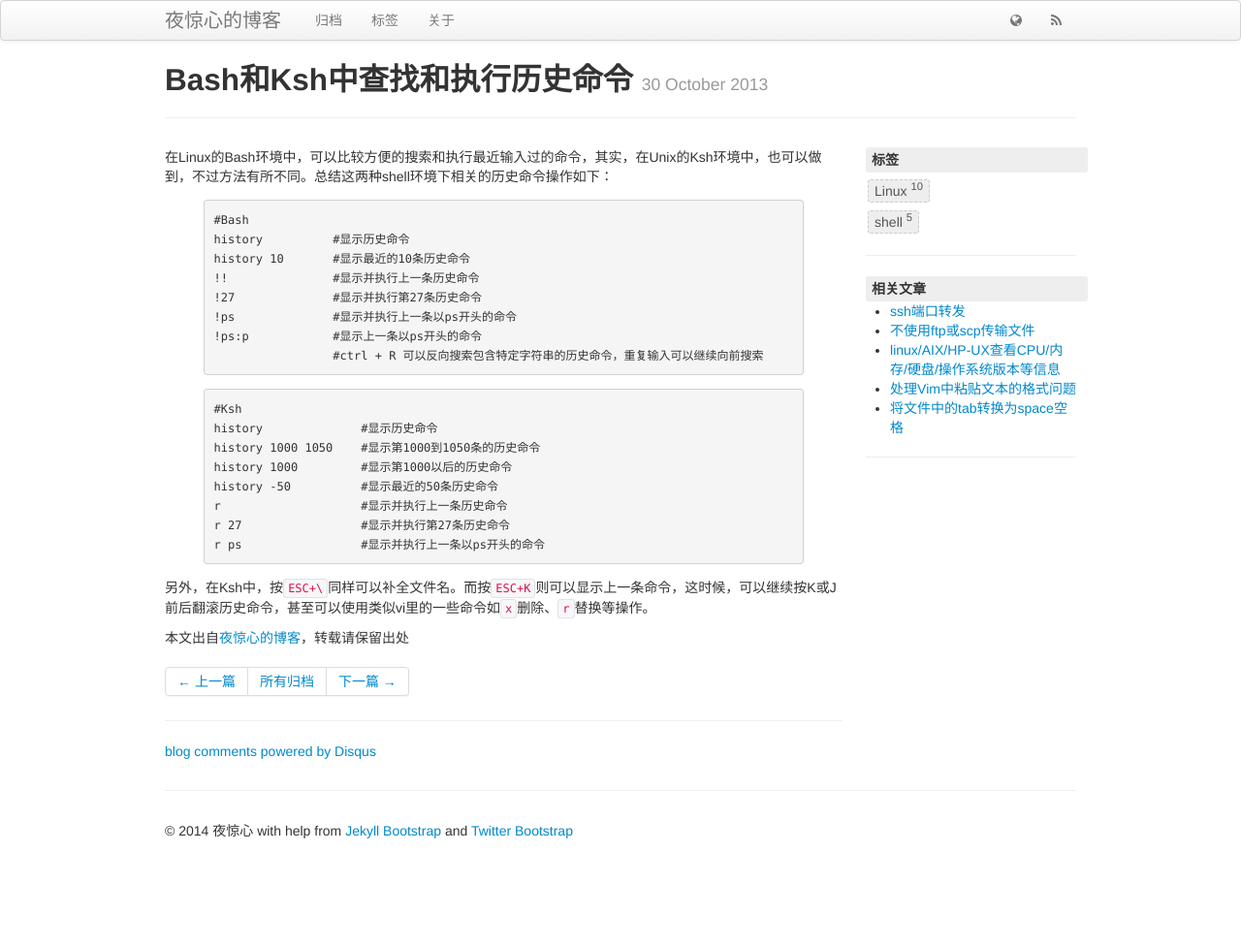
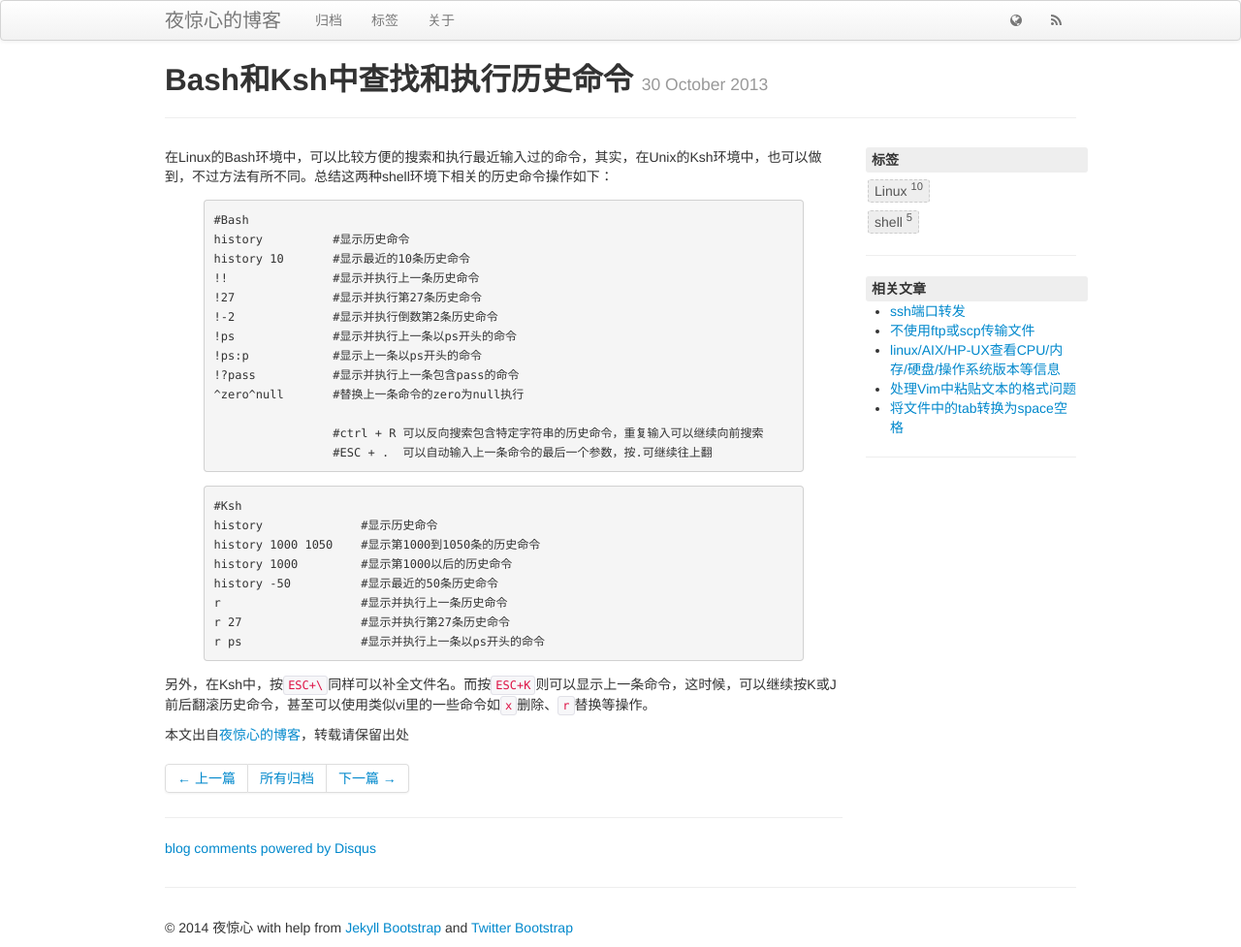
Before and after one commit to yejinxin/yejinxin.github.io, a Jekyll site: the page built from _posts/2013-10-30-history-commands-in-bash-and-ksh.md, in a window 1280 px wide. Shown: the whole page at 97% size. Built offline with Jekyll 4.4.1, drawn with Linux system fonts in a browser that asks for light colours; Markdown is read by kramdown in place of the engine named in the settings; comment, search, counter and statistics services are not loaded; before the commit the page ends 900 px from its top, so only the background shows below that.

Commit message:
Update 2013-10-30-history-commands-in-bash-and-ksh.md

```diff
--- a/_posts/2013-10-30-history-commands-in-bash-and-ksh.md
+++ b/_posts/2013-10-30-history-commands-in-bash-and-ksh.md
@@ -15,9 +15,14 @@ history          #显示历史命令
 history 10       #显示最近的10条历史命令
 !!               #显示并执行上一条历史命令
 !27              #显示并执行第27条历史命令
+!-2              #显示并执行倒数第2条历史命令
 !ps              #显示并执行上一条以ps开头的命令
 !ps:p            #显示上一条以ps开头的命令
+!?pass           #显示并执行上一条包含pass的命令
+^zero^null       #替换上一条命令的zero为null执行
+
                  #ctrl + R 可以反向搜索包含特定字符串的历史命令，重复输入可以继续向前搜索
+                 #ESC + .  可以自动输入上一条命令的最后一个参数，按.可继续往上翻
 {% endhighlight %}
 
 {% highlight text %}
```
